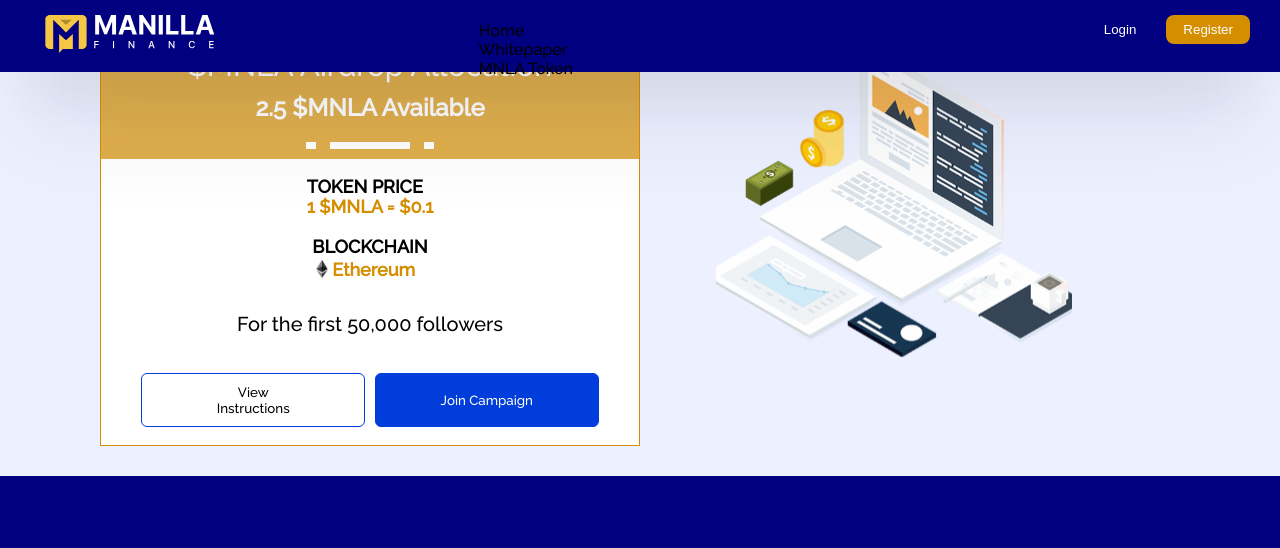
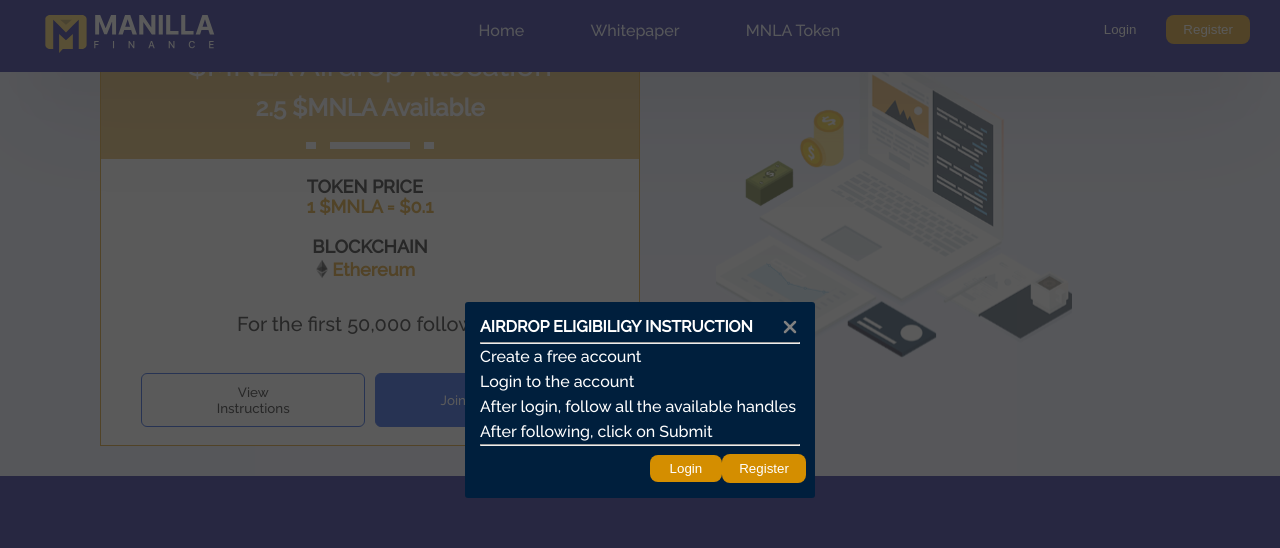
Before and after one commit to Dalu46/airdrop-campaign, a React (Create React App) app: page / in a window 1280 px wide. Both pictures are taken after a click on the button "View Instructions". Shown: the part 773-1321 px from the top of the page. Built offline with nearby package versions, Linux system fonts and the light colour scheme.

Commit message:
Created instructions modal

```diff
--- a/src/components/login/LoginBtn.js
+++ b/src/components/login/LoginBtn.js
@@ -1,10 +1,17 @@
 import React from "react";
-import './login.css';
+import "./login.css";
 
-const LoginBtn = ({ dark,loginText }) => {
-    return (
-            <button className={`login ${ dark ? 'dark-text' : null}`}>{loginText ? 'Home' : 'Login'}</button>
-    )
-}
+const LoginBtn = ({ dark, loginText, instructions }) => {
+  return (
+    // <button className={`login ${ dark ? 'dark-text' : null}`}>{loginText ? 'Home' : 'Login'}</button>
+    <button
+      className={`login ${
+        dark ? "dark-text" : instructions ? "login-instruction" : "null"
+      }`}
+    >
+      {loginText ? "Home" : "Login"}
+    </button>
+  );
+};
 
 export default LoginBtn;
--- a/src/components/login/login.css
+++ b/src/components/login/login.css
@@ -5,10 +5,22 @@
     background: transparent;
     border: none;
     margin: auto 0;
+    cursor: pointer;
 }
 
 .dark-text {
     color: black;
+}
+
+.login-instruction {
+    text-align: center;
+    padding: 6px 20px !important;
+    color: #ffff;
+    background: var(--login-btn);
+    border: none;
+    border-radius: 8px;
+    margin: auto 0;
+    cursor: pointer;
 }
 
 
--- a/src/components/menu/Menu.css
+++ b/src/components/menu/Menu.css
@@ -18,6 +18,15 @@
 }
 
 .menu-mobile a:hover {
+    text-decoration: underline;
+}
+
+.menu a {
+    text-decoration: none;
+    color: #EDF1FF;
+}
+
+.menu a:hover {
     text-decoration: underline;
 }
 
--- a/src/components/menu/Menu.js
+++ b/src/components/menu/Menu.js
@@ -29,7 +29,7 @@
         </div>
       ) : (
         <div className="menu">
-          <div className="menu-mobile">
+          {/* <div className="menu-mobile"> */}
             <Link to="/">
               <p className="menu-text">Home</p>
             </Link>
@@ -39,7 +39,7 @@
             <a href="https://www.manilla.finance/token">
               <p className="menu-text">MNLA Token</p>
             </a>
-          </div>{" "}
+          {/* </div>{" "} */}
         </div>
       )}
     </>
--- a/src/components/register/register.css
+++ b/src/components/register/register.css
@@ -6,6 +6,7 @@
     border: none;
     border-radius: 8px;
     margin: auto 0;
+    cursor: pointer;
 }
 
 .logout-color {
--- a/src/views/home/home body/Crypto.js
+++ b/src/views/home/home body/Crypto.js
@@ -2,7 +2,7 @@
 import pngegg1 from "../../../assets/icons/pngegg 1.svg";
 import "./crypto.css";
 
-const Crypto = () => {
+const Crypto = ({ toggleModal }) => {
   return (
     <div className="crypto">
       <div className="mnla-token">
@@ -33,7 +33,7 @@
       </div>
 
       <div className="instructions">
-        <button className="instructions-btn">View Instructions</button>
+        <button onClick={toggleModal} className="instructions-btn">View Instructions</button>
         <button className="instructions-btn join-campaign">Join Campaign</button>
       </div>
     </div>
--- a/src/views/home/home body/HomeBody.js
+++ b/src/views/home/home body/HomeBody.js
@@ -1,17 +1,62 @@
-import React from "react";
+import React, { useState } from "react";
 import Crypto from "./Crypto";
-import about from '../../../assets/icons/about-img 1.svg'
-import './body.css'
+import Login from "../../../components/login/LoginBtn";
+import Register from "../../../components/register/RegisterBtn";
+import about from "../../../assets/icons/about-img 1.svg";
+import cancleBtn from "../../../assets/icons/x.svg";
+
+import "./body.css";
 
 const HomeBody = () => {
-    return(
-        <div className="home-body">
-            <Crypto />
-            <div className="img-div">
-            <img src={about} alt='about img' />
-            </div>
+  const [modal, setModal] = useState(false);
+
+  const toggleInstructionModal = () => {
+    setModal(!modal);
+  };
+
+  if (modal) {
+    document.body.classList.add('active-modal')
+  } else {
+    document.body.classList.remove('active-modal')
+  }
+
+  return (
+    <div className="home-body">
+      <Crypto toggleModal={toggleInstructionModal} />
+      <div className="img-div">
+        <img src={about} alt="about img" />
+      </div>
+
+    {modal && (
+      <div onClick={toggleInstructionModal} className="overlay">
+        <div className={`instruction-popup ${!modal ? 'fade-out' : 'null'}`}>
+          <span>
+            <p className="instruction-head-text">
+              AIRDROP ELIGIBILIGY INSTRUCTION
+            </p>
+            <img className="cancel-btn" alt="cancle" src={cancleBtn} onClick={toggleInstructionModal} />
+          </span>
+          <hr className="intruction-hr" />
+
+          <p className="instruction-text">Create a free account</p>
+          <p className="instruction-text">Login to the account</p>
+          <p className="instruction-text">
+            After login, follow all the available handles
+          </p>
+          <p className="instruction-text">After following, click on Submit</p>
+
+          <hr className="instruction-hr" />
+
+          <div className="instruction-login-div">
+            <Login instructions={true} />
+            <Register />
+          </div>
         </div>
-    )
-}
+      </div>
+    )}
+
+    </div>
+  );
+};
 
 export default HomeBody;
--- a/src/views/home/home body/body.css
+++ b/src/views/home/home body/body.css
@@ -14,6 +14,96 @@
     width: 110%;
     /* margin-top: 20px; */
 }
+
+/* ================= instruction popup ==================== */
+.instruction-popup {
+    padding: 15px;
+    background: #001f3d;
+    color: #ffff;
+
+    position: absolute;
+    top: 50%;
+    left: 50%;
+    transform: translate(-50%, -50%);
+    border-radius: 3px;
+    max-width: 600px;
+    width: 350px;
+
+    animation: fadeIn 1.5s;
+}
+
+@keyframes fadeIn {
+    from {
+        opacity: 0;
+    }
+    to {
+        opacity: 1;
+    }
+}
+
+/* ===============fade out instructions popup====================== */
+.fade-out {
+    animation: fadeOut 2s;
+}
+@keyframes fadeOut {
+    from {
+        opacity: 1;
+    }
+    to {
+        opacity: 0;
+    }
+}
+
+/* ================================= */
+
+.instruction-popup span {
+    display: flex;
+    justify-content: space-between;
+    margin-bottom: 5px;
+}
+
+.instruction-head-text {
+    font-weight: 700;
+    font-size: 16px;
+    margin-right: 13px;
+}
+
+.cancel-btn {
+    cursor: pointer;
+}
+
+.instruction-text {
+    line-height: 25px;
+}
+
+.instruction-login-div {
+    margin-top: 8px;
+    /* width: 57%; */
+    display: flex;
+    margin-left: 53%;
+    justify-content: space-between;
+}
+
+body.active-modal {
+    overflow-y: hidden;
+}
+
+.overlay {
+    width: 100vw;
+    height: 100vh;
+    top: 0;
+    left: 0;
+    right: 0;
+    bottom: 0;
+    position: fixed;
+    z-index: 20;
+    background: rgba(49,49,49,0.8);
+}
+
+
+
+
+/* ======================= desktop view =================== */
 
 @media screen and (max-width: 1190px) {
     .img-div img {
```
Also changed, not shown: src/assets/icons/about-img.svg (added), src/assets/icons/x.svg (added).
